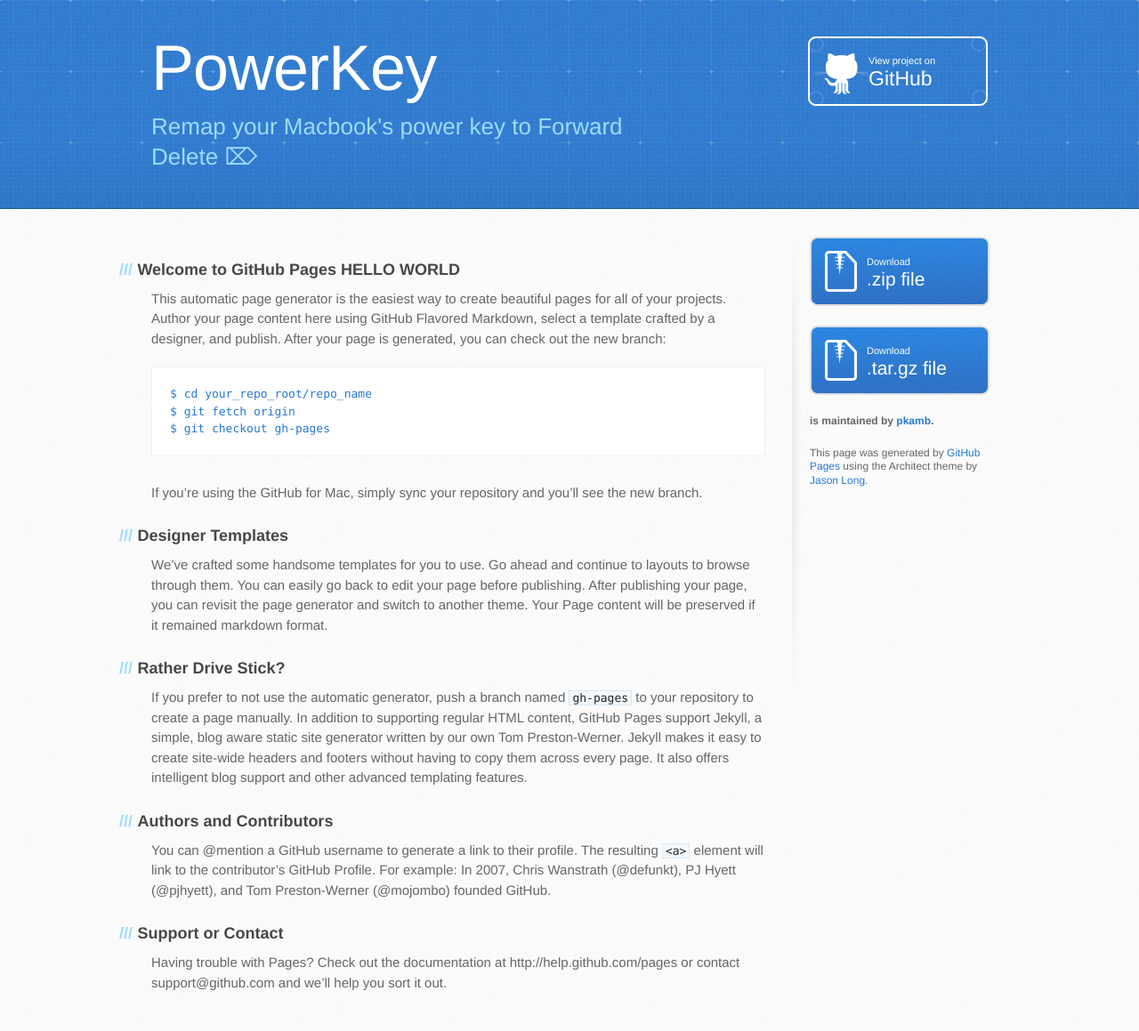
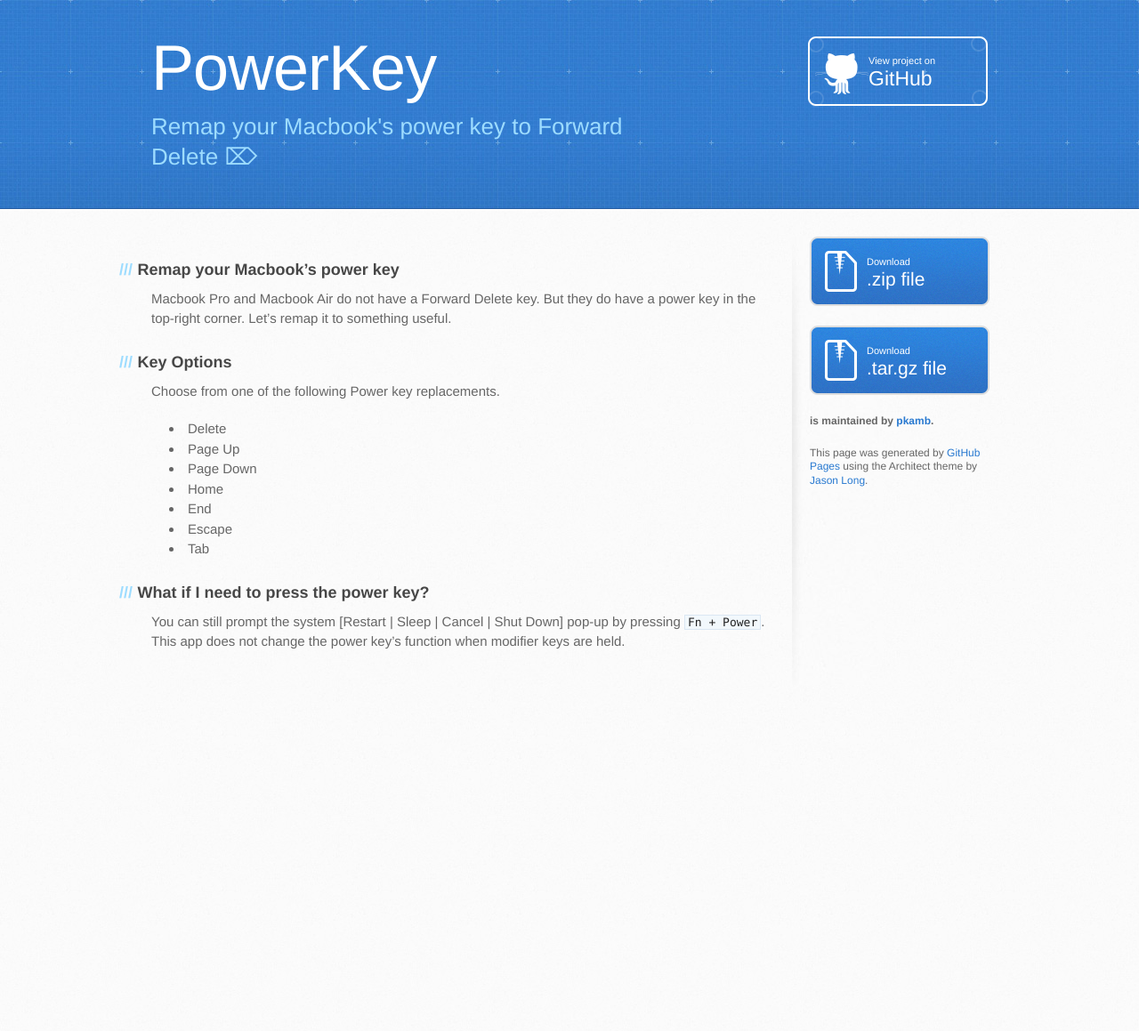
Before and after one commit to pkamb/PowerKey, a Jekyll site: the page built from index.md, in a window 1280 px wide. Shown: the whole page at 89% size. Built offline with Jekyll 4.4.1, drawn with Linux system fonts in a browser that asks for light colours; Markdown is read by kramdown in place of the engine named in the settings; after the commit the page ends 900 px from its top, so only the background shows below that.

Commit message:
Update index.md

````diff
--- a/index.md
+++ b/index.md
@@ -2,25 +2,19 @@
 layout: index
 ---
 
-### Welcome to GitHub Pages HELLO WORLD
-This automatic page generator is the easiest way to create beautiful pages for all of your projects. Author your page content here using GitHub Flavored Markdown, select a template crafted by a designer, and publish. After your page is generated, you can check out the new branch:
+### Remap your Macbook's power key
+Macbook Pro and Macbook Air do not have a Forward Delete key. But they *do* have a power key in the top-right corner. Let's remap it to something useful.
 
-```
-$ cd your_repo_root/repo_name
-$ git fetch origin
-$ git checkout gh-pages
-```
+### Key Options
+Choose from one of the following Power key replacements.
 
-If you're using the GitHub for Mac, simply sync your repository and you'll see the new branch.
+ - Delete
+ - Page Up
+ - Page Down
+ - Home
+ - End
+ - Escape
+ - Tab
 
-### Designer Templates
-We've crafted some handsome templates for you to use. Go ahead and continue to layouts to browse through them. You can easily go back to edit your page before publishing. After publishing your page, you can revisit the page generator and switch to another theme. Your Page content will be preserved if it remained markdown format.
-
-### Rather Drive Stick?
-If you prefer to not use the automatic generator, push a branch named `gh-pages` to your repository to create a page manually. In addition to supporting regular HTML content, GitHub Pages support Jekyll, a simple, blog aware static site generator written by our own Tom Preston-Werner. Jekyll makes it easy to create site-wide headers and footers without having to copy them across every page. It also offers intelligent blog support and other advanced templating features.
-
-### Authors and Contributors
-You can @mention a GitHub username to generate a link to their profile. The resulting `<a>` element will link to the contributor's GitHub Profile. For example: In 2007, Chris Wanstrath (@defunkt), PJ Hyett (@pjhyett), and Tom Preston-Werner (@mojombo) founded GitHub.
-
-### Support or Contact
-Having trouble with Pages? Check out the documentation at http://help.github.com/pages or contact support@github.com and we’ll help you sort it out.
+### What if I need to press the power key?
+You can still prompt the system **[Restart | Sleep | Cancel | Shut Down]** pop-up by pressing `Fn + Power`. This app does not change the power key's function when modifier keys are held.
````
